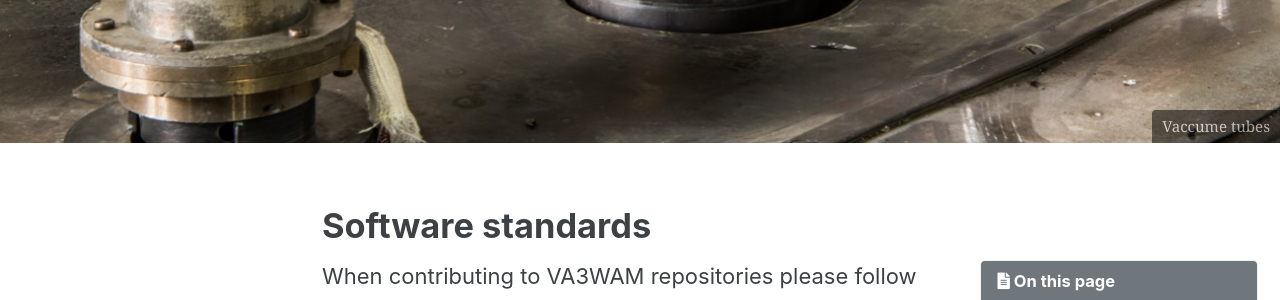
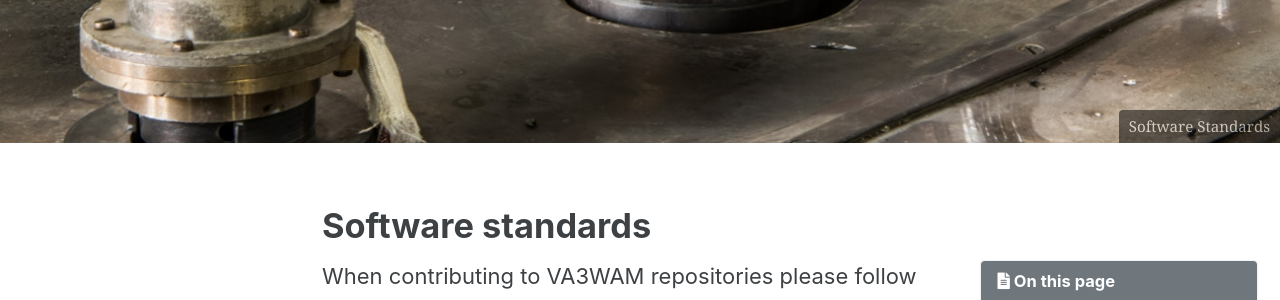
Before and after one commit to va3wam/va3wam.github.io, a Jekyll site: the page built from _pages/softwareStandards.md, in a window 1280 px wide. Shown: the part 793-1093 px from the top of the page. Built offline with Jekyll 4.4.1, drawn with Linux system fonts in a browser that asks for light colours; cached includes are drawn as plain includes.

Commit message:
Update softwareStandards.md

```diff
--- a/_pages/softwareStandards.md
+++ b/_pages/softwareStandards.md
@@ -6,7 +6,7 @@ title: "Software standards"
 excerpt: "Summary of the coding standards and best practices used for our projects."
 toc: true
 header:
-  caption: "Vaccume tubes"
+  caption: "Software Standards"
   image: "/assets/images/vaccumTubes.jpg"
 
 ---
```
